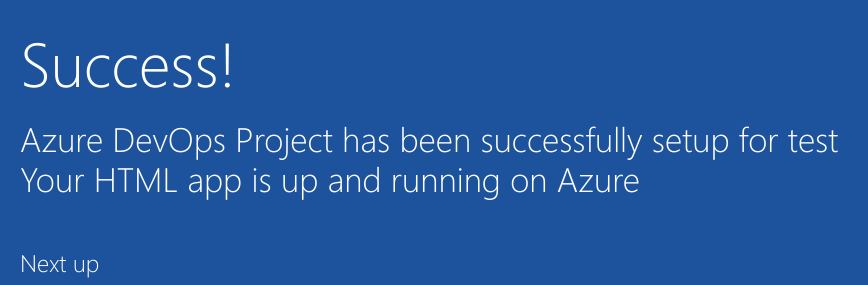
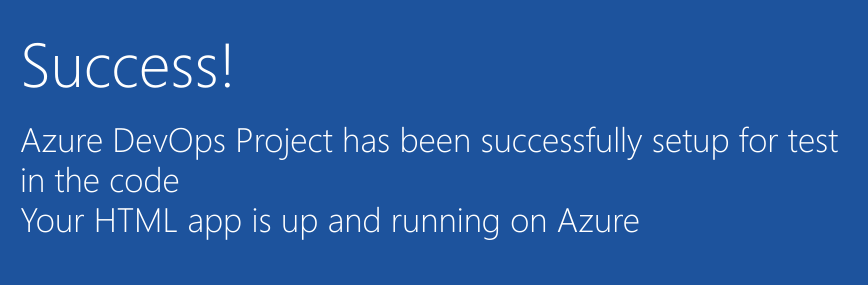
Before and after one commit to hailegameli/sample-project-codebase, a plain HTML site: page index.html in a window 1280 px wide. Shown: the part 352-637 px from the top of the page, 205-1073 px from the left. Drawn offline with Linux system fonts and the light colour scheme.

Commit message:
Update index.html

```diff
--- a/index.html
+++ b/index.html
@@ -19,7 +19,7 @@
         </div>
             <div class="content-body">
                 <div class="success-text">Success!</div>
-                <div class="description line-1"> Azure DevOps Project has been successfully setup for test</div>
+                <div class="description line-1"> Azure DevOps Project has been successfully setup for test in the code</div>
                 <div class="description line-2"> Your HTML app is up and running on Azure</div>
                 <div class="next-steps-container">
                     <div class="next-steps-header">Next up</div>
```
